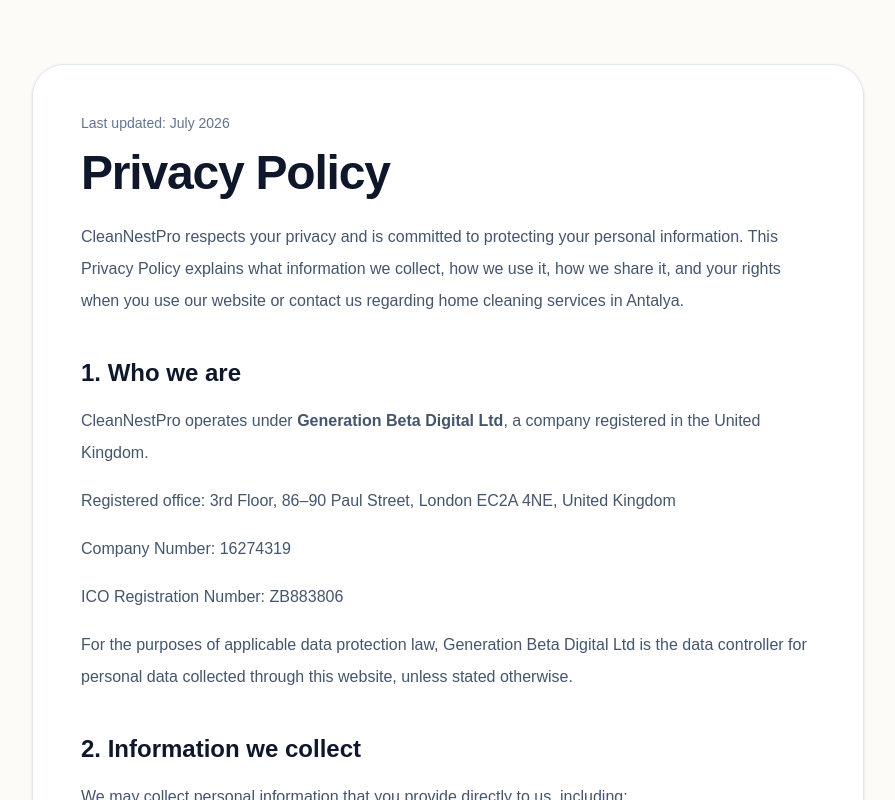
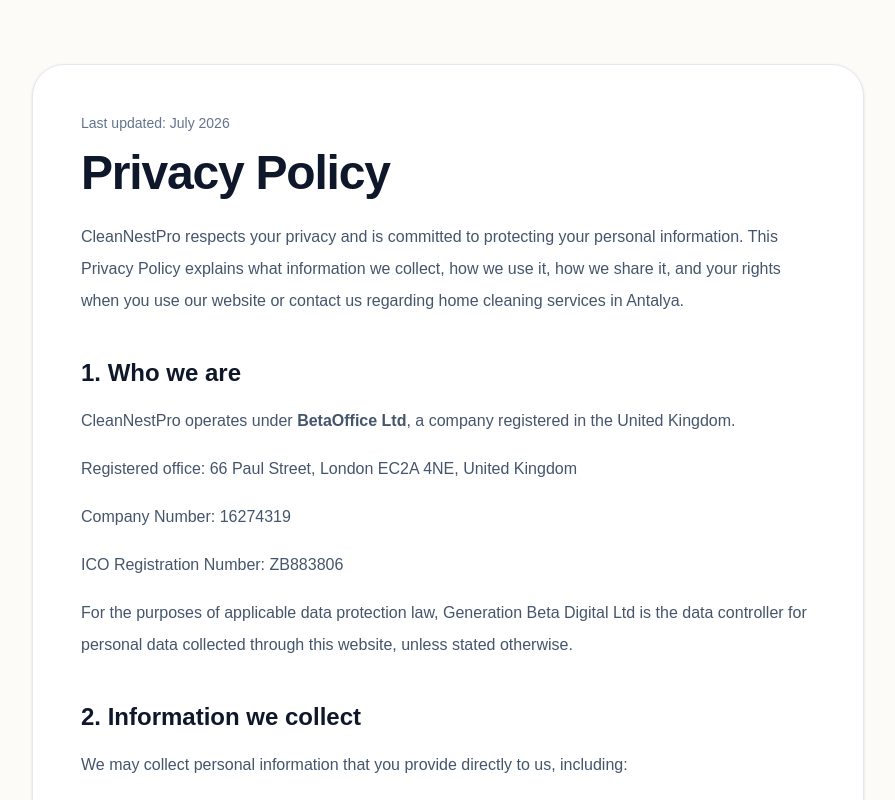
Before and after one commit to LyatifAhmed/cleannestpro, a Next.js app: page /privacy-policy in a window 1280 px wide. Shown: the top 800 px of the page, without its empty margins (192-1087 px from the left). Built offline with nearby package versions, Linux system fonts and the light colour scheme.

Commit message:
Update CleanNestPro legal identity, registered address and Turkish partner SEO

```diff
--- a/app/privacy-policy/page.tsx
+++ b/app/privacy-policy/page.tsx
@@ -30,11 +30,11 @@ export default function PrivacyPolicyPage() {
               <h2 className="text-2xl font-semibold">1. Who we are</h2>
               <div className="mt-4 space-y-4 leading-8 text-slate-600">
                 <p>
-                  CleanNestPro operates under <strong>Generation Beta Digital Ltd</strong>,
+                  CleanNestPro operates under <strong>BetaOffice Ltd</strong>,
                   a company registered in the United Kingdom.
                 </p>
                 <p>
-                  Registered office: 3rd Floor, 86–90 Paul Street, London EC2A
+                  Registered office: 66 Paul Street, London EC2A
                   4NE, United Kingdom
                 </p>
                 <p>Company Number: 16274319</p>
```
